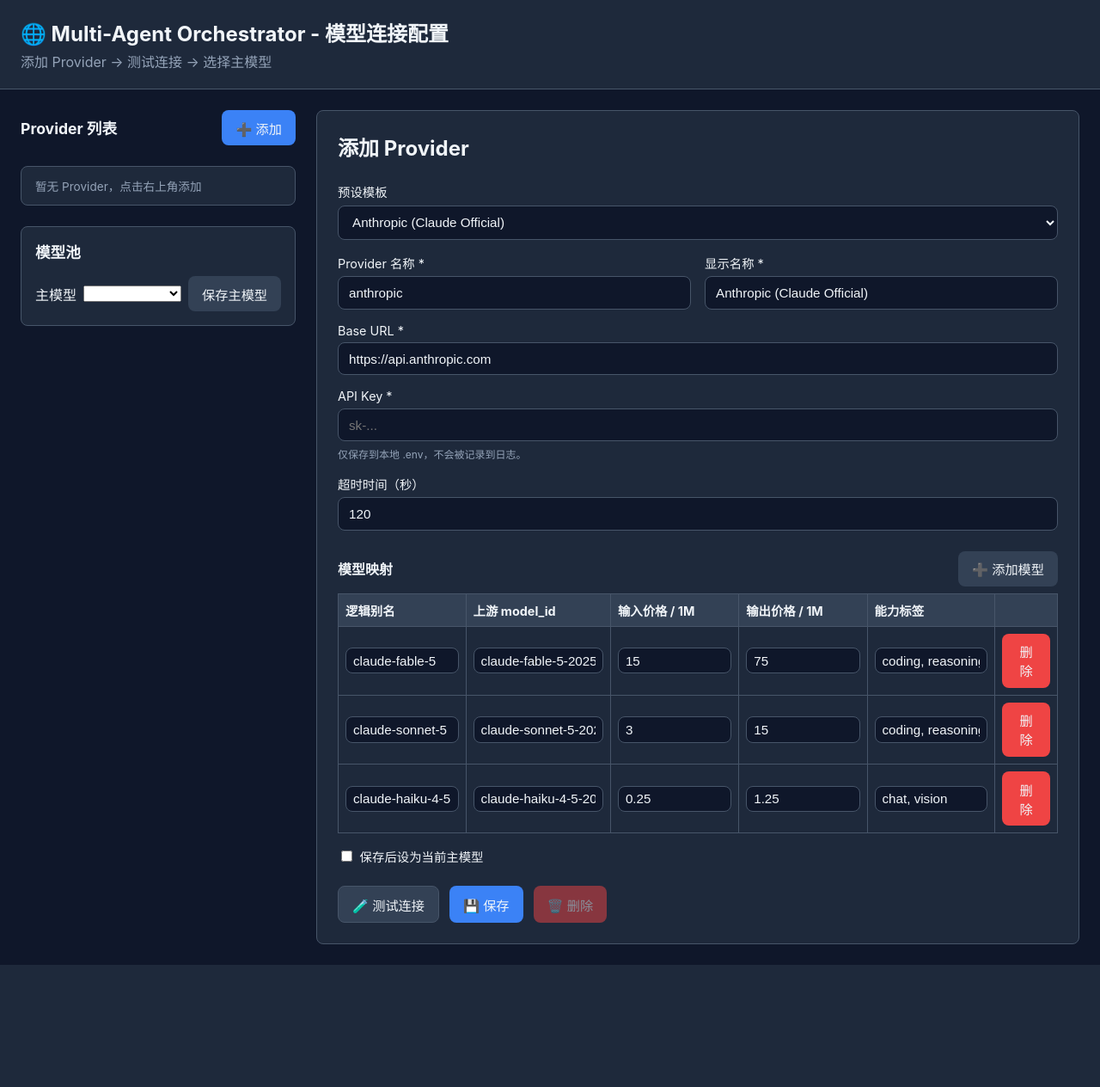
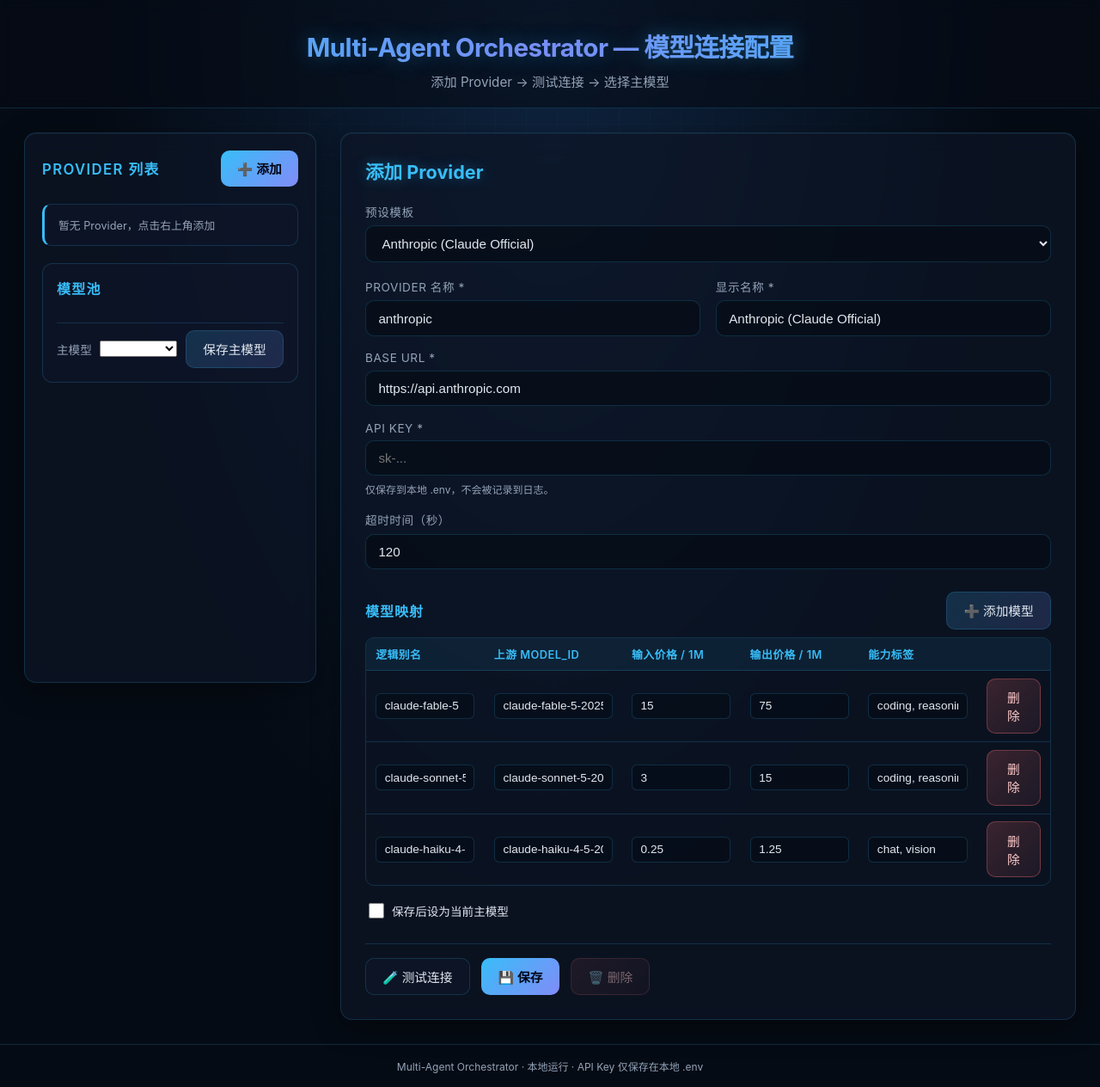
Before and after one commit to Wanbinyu/multi-agent-orchestrator, a FastAPI app: page / in a window 1280 px wide. Shown: the whole page at 86% size. Before the commit the page ends 1122 px from the top, so only its background shows below. Run offline with FastAPI, Linux system fonts and the light colour scheme; lists and menus that the app fills with data are empty.

Commit message:
style(ui): 科技感视觉重构
- 深色背景 + 网格光晕 + 玻璃拟态面板
- 渐变标题、霓虹边框、发光按钮
- Provider 卡片化、模型标签悬浮效果
- 美化滚动条与响应式布局
- 新增页脚说明

Co-Authored-By: Claude Fable 5 <noreply@anthropic.com>

```diff
--- a/src/ui/static/css/style.css
+++ b/src/ui/static/css/style.css
@@ -1,60 +1,112 @@
 :root {
-  --bg: #0f172a;
-  --surface: #1e293b;
-  --surface-2: #334155;
-  --text: #f1f5f9;
+  --bg: #050b14;
+  --bg-gradient: radial-gradient(ellipse at 50% 0%, #0f2440 0%, #050b14 60%);
+  --panel-bg: rgba(13, 22, 38, 0.72);
+  --panel-border: rgba(56, 189, 248, 0.18);
+  --panel-border-strong: rgba(56, 189, 248, 0.35);
+  --text: #e2e8f0;
   --text-dim: #94a3b8;
-  --primary: #3b82f6;
-  --primary-hover: #2563eb;
-  --danger: #ef4444;
-  --danger-hover: #dc2626;
-  --success: #22c55e;
-  --warning: #f59e0b;
-  --border: #475569;
-  --radius: 8px;
-  --shadow: 0 4px 12px rgba(0, 0, 0, 0.25);
+  --accent: #38bdf8;
+  --accent-2: #818cf8;
+  --accent-glow: rgba(56, 189, 248, 0.35);
+  --success: #34d399;
+  --success-glow: rgba(52, 211, 153, 0.35);
+  --danger: #f87171;
+  --danger-glow: rgba(248, 113, 113, 0.35);
+  --warning: #fbbf24;
+  --radius: 14px;
+  --shadow: 0 8px 32px rgba(0, 0, 0, 0.35);
 }
 
 * {
   box-sizing: border-box;
 }
 
+html {
+  scroll-behavior: smooth;
+}
+
 body {
   margin: 0;
-  font-family: -apple-system, BlinkMacSystemFont, "Segoe UI", Roboto, "Helvetica Neue", Arial, sans-serif;
+  min-height: 100vh;
+  font-family: -apple-system, BlinkMacSystemFont, "Segoe UI", Roboto, "Helvetica Neue", Arial, "Noto Sans", sans-serif;
   background: var(--bg);
+  background-image: var(--bg-gradient);
   color: var(--text);
+  position: relative;
+  overflow-x: hidden;
+}
+
+/* 科技感网格背景 */
+body::before {
+  content: "";
+  position: fixed;
+  inset: 0;
+  background-image:
+    linear-gradient(rgba(56, 189, 248, 0.04) 1px, transparent 1px),
+    linear-gradient(90deg, rgba(56, 189, 248, 0.04) 1px, transparent 1px);
+  background-size: 36px 36px;
+  mask-image: radial-gradient(ellipse at 50% 0%, black 0%, transparent 70%);
+  -webkit-mask-image: radial-gradient(ellipse at 50% 0%, black 0%, transparent 70%);
+  pointer-events: none;
+  z-index: 0;
 }
 
 .app-header {
-  padding: 1.25rem 1.5rem;
-  background: var(--surface);
-  border-bottom: 1px solid var(--border);
+  position: relative;
+  z-index: 1;
+  text-align: center;
+  padding: 2rem 1.5rem 1.25rem;
+  border-bottom: 1px solid var(--panel-border);
+  background: rgba(5, 11, 20, 0.6);
+  backdrop-filter: blur(8px);
 }
 
 .app-header h1 {
-  margin: 0 0 0.25rem;
-  font-size: 1.5rem;
+  margin: 0 0 0.5rem;
+  font-size: 1.85rem;
+  font-weight: 700;
+  letter-spacing: -0.02em;
+  background: linear-gradient(90deg, var(--accent), var(--accent-2), var(--accent));
+  -webkit-background-clip: text;
+  background-clip: text;
+  color: transparent;
+  text-shadow: 0 0 24px var(--accent-glow);
 }
 
 .subtitle {
   margin: 0;
   color: var(--text-dim);
+  font-size: 0.95rem;
 }
 
 .layout {
+  position: relative;
+  z-index: 1;
   display: grid;
-  grid-template-columns: 320px 1fr;
-  gap: 1.5rem;
-  padding: 1.5rem;
-  max-width: 1400px;
+  grid-template-columns: 340px 1fr;
+  gap: 1.75rem;
+  padding: 1.75rem;
+  max-width: 1500px;
   margin: 0 auto;
+}
+
+.sidebar,
+.detail-panel {
+  background: var(--panel-bg);
+  border: 1px solid var(--panel-border);
+  border-radius: var(--radius);
+  box-shadow: var(--shadow), inset 0 1px 0 rgba(255, 255, 255, 0.04);
+  backdrop-filter: blur(12px);
 }
 
 .sidebar {
   display: flex;
   flex-direction: column;
-  gap: 1.5rem;
+  gap: 1.25rem;
+  padding: 1.25rem;
+  max-height: calc(100vh - 10rem);
+  overflow-y: auto;
 }
 
 .sidebar-header {
@@ -65,7 +117,11 @@ body {
 
 .sidebar h2 {
   margin: 0;
-  font-size: 1.1rem;
+  font-size: 1.05rem;
+  color: var(--accent);
+  text-transform: uppercase;
+  letter-spacing: 0.08em;
+  font-weight: 600;
 }
 
 .provider-list {
@@ -74,41 +130,56 @@ body {
   margin: 0;
   display: flex;
   flex-direction: column;
-  gap: 0.5rem;
+  gap: 0.6rem;
 }
 
 .provider-item {
-  padding: 0.75rem 1rem;
-  background: var(--surface);
-  border: 1px solid var(--border);
-  border-radius: var(--radius);
+  position: relative;
+  padding: 0.85rem 1rem;
+  background: rgba(15, 23, 42, 0.55);
+  border: 1px solid var(--panel-border);
+  border-left: 3px solid var(--accent);
+  border-radius: 10px;
   cursor: pointer;
-  transition: background 0.15s, border-color 0.15s;
+  transition: transform 0.15s, border-color 0.2s, box-shadow 0.2s;
 }
 
 .provider-item:hover {
-  background: var(--surface-2);
+  transform: translateY(-1px);
+  border-color: var(--panel-border-strong);
+  box-shadow: 0 0 18px var(--accent-glow);
 }
 
 .provider-item.active {
-  border-color: var(--primary);
-  background: rgba(59, 130, 246, 0.15);
+  border-color: var(--accent);
+  background: rgba(56, 189, 248, 0.1);
+  box-shadow: 0 0 22px var(--accent-glow);
 }
 
 .provider-item .name {
   font-weight: 600;
+  font-size: 0.95rem;
 }
 
 .provider-item .meta {
   color: var(--text-dim);
-  font-size: 0.85rem;
+  font-size: 0.8rem;
+  margin-top: 0.2rem;
 }
 
 .model-pool {
-  background: var(--surface);
-  border: 1px solid var(--border);
-  border-radius: var(--radius);
   padding: 1rem;
+  background: rgba(15, 23, 42, 0.55);
+  border: 1px solid var(--panel-border);
+  border-radius: 12px;
+}
+
+.model-pool h2 {
+  margin: 0 0 0.75rem;
+  font-size: 1rem;
+  color: var(--accent);
+  text-transform: uppercase;
+  letter-spacing: 0.08em;
 }
 
 .model-pool-tags {
@@ -116,25 +187,44 @@ body {
   flex-wrap: wrap;
   gap: 0.5rem;
   margin-bottom: 1rem;
+  max-height: 160px;
+  overflow-y: auto;
 }
 
 .model-tag {
-  background: var(--surface-2);
-  border: 1px solid var(--border);
+  background: rgba(56, 189, 248, 0.1);
+  border: 1px solid var(--panel-border);
   border-radius: 999px;
-  padding: 0.35rem 0.75rem;
-  font-size: 0.85rem;
+  padding: 0.35rem 0.8rem;
+  font-size: 0.8rem;
+  color: var(--text-dim);
+  transition: all 0.2s;
+}
+
+.model-tag:hover {
+  border-color: var(--accent);
+  color: var(--text);
+  box-shadow: 0 0 10px var(--accent-glow);
 }
 
 .model-tag.main {
+  background: rgba(251, 191, 36, 0.12);
   border-color: var(--warning);
   color: var(--warning);
+  box-shadow: 0 0 10px rgba(251, 191, 36, 0.25);
 }
 
 .main-model-row {
   display: flex;
   align-items: center;
-  gap: 0.5rem;
+  gap: 0.6rem;
+  padding-top: 0.5rem;
+  border-top: 1px solid var(--panel-border);
+}
+
+.main-model-row span {
+  font-size: 0.85rem;
+  color: var(--text-dim);
 }
 
 .main-model-row select {
@@ -142,52 +232,64 @@ body {
 }
 
 .detail-panel {
-  background: var(--surface);
-  border: 1px solid var(--border);
-  border-radius: var(--radius);
-  padding: 1.5rem;
+  padding: 1.75rem;
+  display: flex;
+  flex-direction: column;
 }
 
 .provider-form {
   display: flex;
   flex-direction: column;
-  gap: 1rem;
+  gap: 1.1rem;
 }
 
 .provider-form h2 {
-  margin: 0 0 0.5rem;
+  margin: 0 0 0.25rem;
+  font-size: 1.35rem;
+  font-weight: 700;
+  color: var(--accent);
+  text-shadow: 0 0 16px var(--accent-glow);
 }
 
 .provider-form label {
   display: flex;
   flex-direction: column;
-  gap: 0.35rem;
-  font-size: 0.9rem;
+  gap: 0.4rem;
+  font-size: 0.85rem;
+  color: var(--text-dim);
+  text-transform: uppercase;
+  letter-spacing: 0.04em;
 }
 
 .form-row {
   display: grid;
   grid-template-columns: 1fr 1fr;
-  gap: 1rem;
+  gap: 1.1rem;
 }
 
 .provider-form input,
 .provider-form select {
-  padding: 0.6rem 0.75rem;
-  background: var(--bg);
-  border: 1px solid var(--border);
-  border-radius: var(--radius);
+  padding: 0.7rem 0.9rem;
+  background: rgba(5, 11, 20, 0.65);
+  border: 1px solid var(--panel-border);
+  border-radius: 10px;
   color: var(--text);
   font-size: 0.95rem;
+  transition: border-color 0.2s, box-shadow 0.2s;
 }
 
 .provider-form input:focus,
 .provider-form select:focus {
-  outline: 2px solid var(--primary);
+  outline: none;
+  border-color: var(--accent);
+  box-shadow: 0 0 0 3px rgba(56, 189, 248, 0.15), 0 0 14px var(--accent-glow);
 }
 
 .provider-form small {
   color: var(--text-dim);
+  font-size: 0.75rem;
+  text-transform: none;
+  letter-spacing: 0;
 }
 
 .models-section {
@@ -198,122 +300,202 @@ body {
   display: flex;
   align-items: center;
   justify-content: space-between;
-  margin-bottom: 0.5rem;
+  margin-bottom: 0.6rem;
 }
 
 .models-header h3 {
   margin: 0;
   font-size: 1rem;
+  color: var(--accent);
+  text-transform: uppercase;
+  letter-spacing: 0.06em;
 }
 
 .model-table {
   width: 100%;
-  border-collapse: collapse;
-  font-size: 0.9rem;
+  border-collapse: separate;
+  border-spacing: 0;
+  font-size: 0.88rem;
+  border: 1px solid var(--panel-border);
+  border-radius: 10px;
+  overflow: hidden;
 }
 
 .model-table th,
 .model-table td {
-  border: 1px solid var(--border);
-  padding: 0.5rem;
+  border-bottom: 1px solid var(--panel-border);
+  padding: 0.55rem 0.7rem;
   text-align: left;
 }
 
 .model-table th {
-  background: var(--surface-2);
+  background: rgba(56, 189, 248, 0.08);
+  color: var(--accent);
+  font-weight: 600;
+  font-size: 0.8rem;
+  text-transform: uppercase;
+  letter-spacing: 0.04em;
+}
+
+.model-table tr:last-child td {
+  border-bottom: none;
 }
 
 .model-table input {
   width: 100%;
-  padding: 0.35rem 0.5rem;
-  background: var(--bg);
-  border: 1px solid var(--border);
-  border-radius: var(--radius);
+  padding: 0.4rem 0.6rem;
+  background: rgba(5, 11, 20, 0.5);
+  border: 1px solid var(--panel-border);
+  border-radius: 6px;
   color: var(--text);
+  font-size: 0.85rem;
 }
 
 .checkbox-row {
   flex-direction: row !important;
   align-items: center;
-  gap: 0.5rem;
+  gap: 0.6rem;
+  color: var(--text) !important;
+  text-transform: none !important;
+  letter-spacing: 0 !important;
+}
+
+.checkbox-row input[type="checkbox"] {
+  width: 1.1rem;
+  height: 1.1rem;
+  accent-color: var(--accent);
 }
 
 .form-actions {
   display: flex;
-  gap: 0.75rem;
+  gap: 0.85rem;
   margin-top: 0.5rem;
+  padding-top: 1rem;
+  border-top: 1px solid var(--panel-border);
 }
 
 .btn {
-  padding: 0.6rem 1rem;
+  padding: 0.65rem 1.2rem;
   border: none;
-  border-radius: var(--radius);
-  background: var(--surface-2);
+  border-radius: 10px;
+  background: linear-gradient(135deg, rgba(56, 189, 248, 0.18), rgba(129, 140, 248, 0.18));
   color: var(--text);
   cursor: pointer;
-  font-size: 0.95rem;
-  transition: background 0.15s;
+  font-size: 0.92rem;
+  font-weight: 500;
+  border: 1px solid var(--panel-border);
+  transition: transform 0.15s, box-shadow 0.2s, border-color 0.2s;
 }
 
 .btn:hover {
-  background: var(--border);
+  transform: translateY(-1px);
+  border-color: var(--accent);
+  box-shadow: 0 0 16px var(--accent-glow);
 }
 
 .btn-primary {
-  background: var(--primary);
+  background: linear-gradient(135deg, var(--accent), var(--accent-2));
+  color: #020617;
+  font-weight: 600;
+  border: none;
 }
 
 .btn-primary:hover {
-  background: var(--primary-hover);
+  box-shadow: 0 0 22px var(--accent-glow);
 }
 
 .btn-danger {
-  background: var(--danger);
+  background: linear-gradient(135deg, rgba(248, 113, 113, 0.2), rgba(248, 113, 113, 0.08));
+  color: #fecaca;
+  border-color: rgba(248, 113, 113, 0.35);
 }
 
 .btn-danger:hover {
-  background: var(--danger-hover);
+  border-color: var(--danger);
+  box-shadow: 0 0 18px var(--danger-glow);
 }
 
 .btn-secondary {
-  background: var(--surface-2);
-  border: 1px solid var(--border);
+  background: rgba(15, 23, 42, 0.6);
 }
 
 .btn:disabled {
-  opacity: 0.5;
+  opacity: 0.45;
   cursor: not-allowed;
+  transform: none;
+  box-shadow: none;
 }
 
 .test-result {
-  padding: 0.75rem 1rem;
-  border-radius: var(--radius);
-  border: 1px solid var(--border);
-  font-size: 0.95rem;
+  padding: 0.85rem 1rem;
+  border-radius: 10px;
+  border: 1px solid var(--panel-border);
+  font-size: 0.92rem;
+  font-weight: 500;
+  display: flex;
+  align-items: center;
+  gap: 0.5rem;
 }
 
 .test-result.success {
-  background: rgba(34, 197, 94, 0.12);
+  background: rgba(52, 211, 153, 0.08);
   border-color: var(--success);
-  color: #86efac;
+  color: #6ee7b7;
+  box-shadow: 0 0 14px var(--success-glow);
 }
 
 .test-result.error {
-  background: rgba(239, 68, 68, 0.12);
+  background: rgba(248, 113, 113, 0.08);
   border-color: var(--danger);
   color: #fca5a5;
+  box-shadow: 0 0 14px var(--danger-glow);
 }
 
 .hidden {
   display: none;
 }
 
-@media (max-width: 900px) {
+.app-footer {
+  position: relative;
+  z-index: 1;
+  text-align: center;
+  padding: 1rem;
+  color: var(--text-dim);
+  font-size: 0.75rem;
+  border-top: 1px solid var(--panel-border);
+}
+
+/* 滚动条美化 */
+::-webkit-scrollbar {
+  width: 8px;
+  height: 8px;
+}
+
+::-webkit-scrollbar-track {
+  background: rgba(15, 23, 42, 0.4);
+  border-radius: 4px;
+}
+
+::-webkit-scrollbar-thumb {
+  background: rgba(56, 189, 248, 0.25);
+  border-radius: 4px;
+}
+
+::-webkit-scrollbar-thumb:hover {
+  background: rgba(56, 189, 248, 0.45);
+}
+
+@media (max-width: 960px) {
   .layout {
     grid-template-columns: 1fr;
+    padding: 1rem;
   }
 
   .form-row {
     grid-template-columns: 1fr;
   }
+
+  .app-header h1 {
+    font-size: 1.45rem;
+  }
 }
--- a/src/ui/templates/index.html
+++ b/src/ui/templates/index.html
@@ -8,7 +8,7 @@
 </head>
 <body>
   <header class="app-header">
-    <h1>🌐 Multi-Agent Orchestrator - 模型连接配置</h1>
+    <h1>Multi-Agent Orchestrator — 模型连接配置</h1>
     <p class="subtitle">添加 Provider → 测试连接 → 选择主模型</p>
   </header>
 
@@ -104,5 +104,9 @@
   </main>
 
   <script src="/static/js/app.js"></script>
+
+  <footer class="app-footer">
+    Multi-Agent Orchestrator · 本地运行 · API Key 仅保存在本地 .env
+  </footer>
 </body>
 </html>
```
